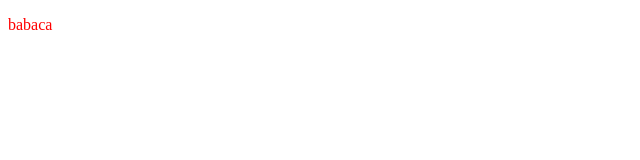
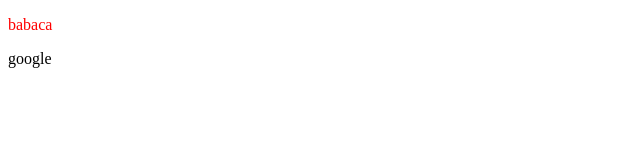
Before and after one commit to Marcos582/matem-tica2, a plain HTML site: page index.html in a window 1280 px wide. Shown: the full height of the page, 0-640 px from the left. Drawn offline with Linux system fonts and the light colour scheme.

Commit message:
Update index.html

```diff
--- a/index.html
+++ b/index.html
@@ -12,6 +12,6 @@
         </head>
         <body>
             <p class="p1">babaca</p>
-
+        <a href"www.">google</a>
        </body>
     </html
```
